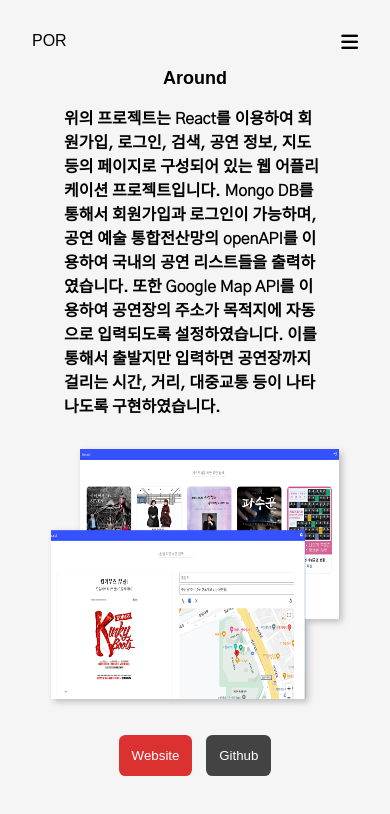
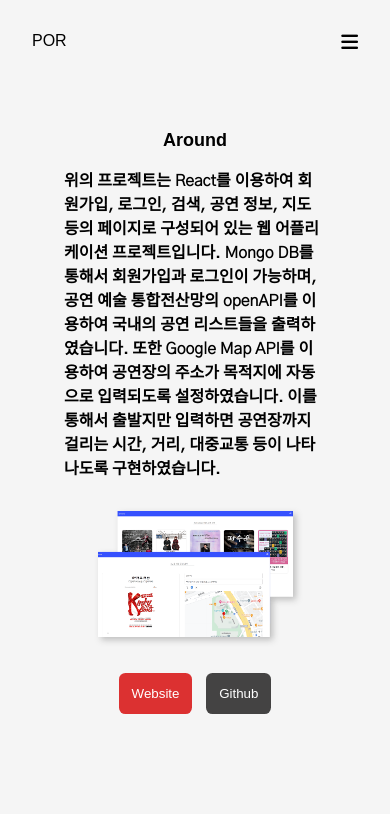
Before and after one commit to kaynekaynekayne/website-main, a plain HTML site: page index.html in a window 390 px wide. Drawn offline with Linux system fonts and the light colour scheme; a web font is replaced by a local one.

Commit message:
percent change

```diff
--- a/styles/styles.css
+++ b/styles/styles.css
@@ -205,7 +205,8 @@ h4{
     }
 
     .right-img{
-        width:18rem;
+        width:50%;
+        height:50%;
         margin:1rem;
     }
 
```
